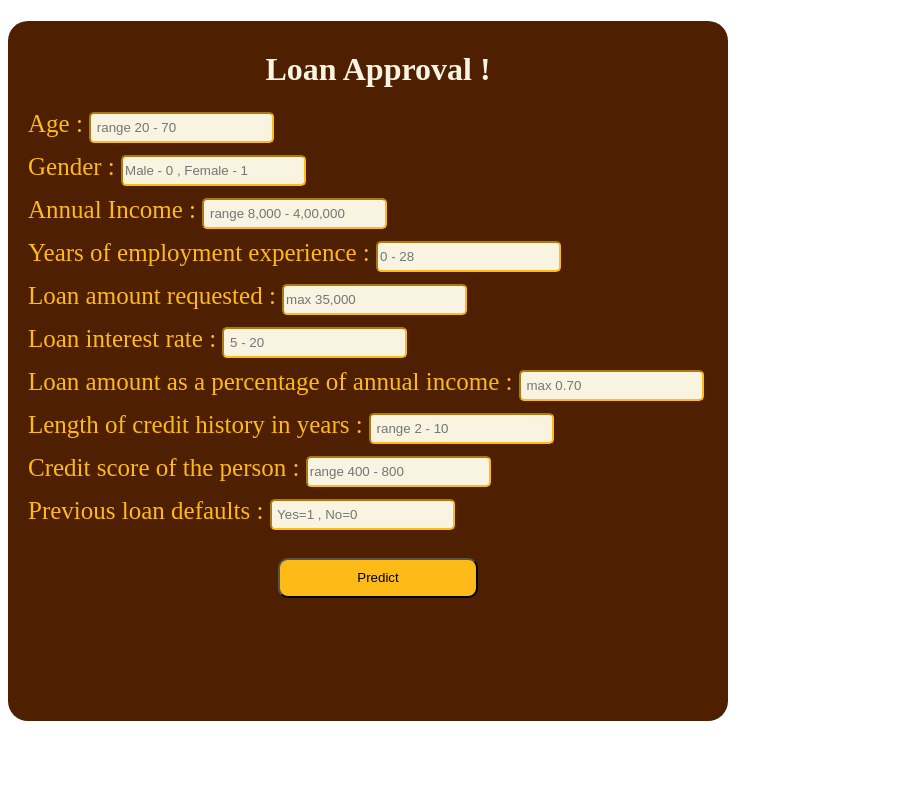
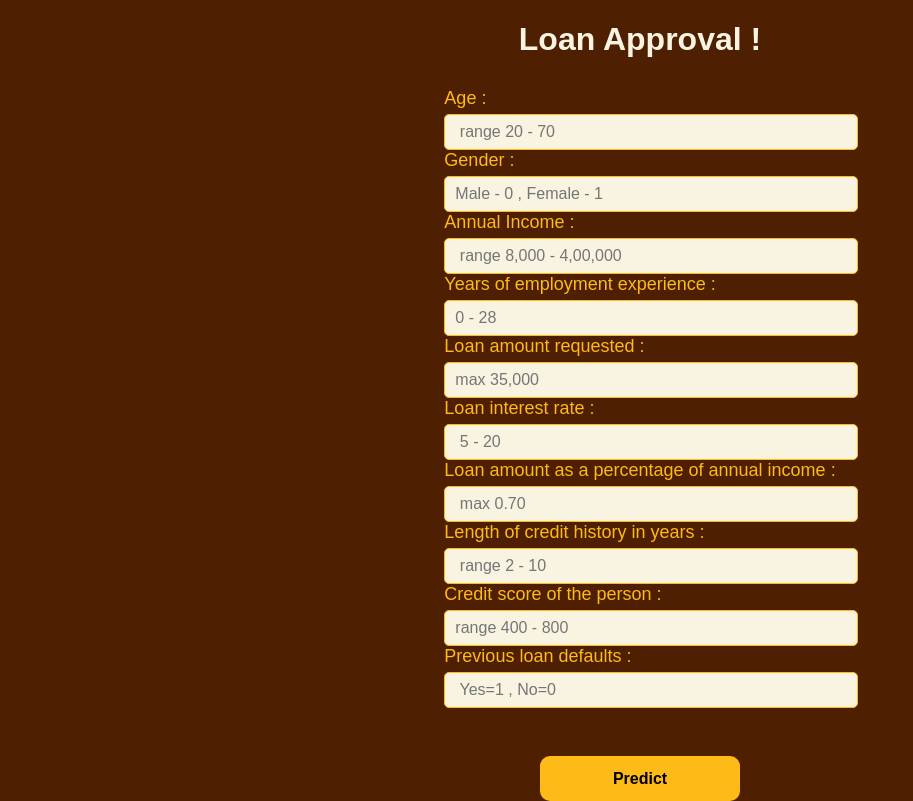
Before and after one commit to vgarg05/loan_approval_prediction, a Flask app: page /predict in a window 1280 px wide. Shown: the whole page, without its empty margins (0-913 px from the left). Before the commit the page ends 721 px from the top, so only its background shows below. Run offline with Flask 3, Linux system fonts and the light colour scheme; parts of the project's set-up code (start-up, migrations or seed data) failed here and were passed over.

Commit message:
Update form.html

```diff
--- a/templates/form.html
+++ b/templates/form.html
@@ -5,39 +5,73 @@
     <meta name="viewport" content="width=device-width, initial-scale=1.0">
     <title>House Price Prediction</title>
     <style>
-        div{
+        body {
+            font-family: Arial, sans-serif;
             background-color: #4E1F00;
-            height: 700px;
-            width: 700px;
+            display: flex;
+            justify-content: center;
+            align-items: center;
+            min-height: 100vh;
+            margin: 0;
+        }
+
+        .container {
+            background-color: #4E1F00;
+            max-width: 700px;
+            width: 90%;
             border-radius: 20px;
-            padding-left: 20px;
+            padding: 30px 40px;
+            box-shadow: 0 4px 15px rgba(0, 0, 0, 0.4);
         }
-        h1{
+
+        h1 {
             color: #F8F4E1;
-            padding-top: 30px;
-            display:flex;
-            justify-content:center;
+            text-align: center;
+            margin-bottom: 30px;
         }
-        h2{
+
+        h2 {
             color: #F8F4E1;
+            text-align: center;
+            margin-top: 20px;
         }
-        label{
+
+        .form-group {
+            margin-bottom: 15px;
+        }
+
+        label {
+            display: block;
             color: #FEBA17;
-            font-size: 25px;
+            font-size: 18px;
+            margin-bottom: 5px;
         }
-        input{
+
+        input {
+            width: 100%;
+            padding: 8px 10px;
+            font-size: 16px;
+            border-radius: 5px;
+            border: 1px solid #FEBA17;
             background-color: #F8F4E1;
-            height: 25px;
-            border-radius: 5px;
-            border-color:#FEBA17 ;
-            margin-bottom: 10px;
         }
-        button{
-            background-color:#FEBA17;
-            width:200px;
-            height:40px;
-            border-radius:10px;
-            margin-left:250px;
+
+        button {
+            display: block;
+            width: 200px;
+            height: 45px;
+            margin: 30px auto 0;
+            background-color: #FEBA17;
+            color: #000;
+            font-size: 16px;
+            font-weight: bold;
+            border: none;
+            border-radius: 10px;
+            cursor: pointer;
+        }
+
+        button:hover {
+            background-color: #e0a800;
         }
     </style>
 </head>
```
